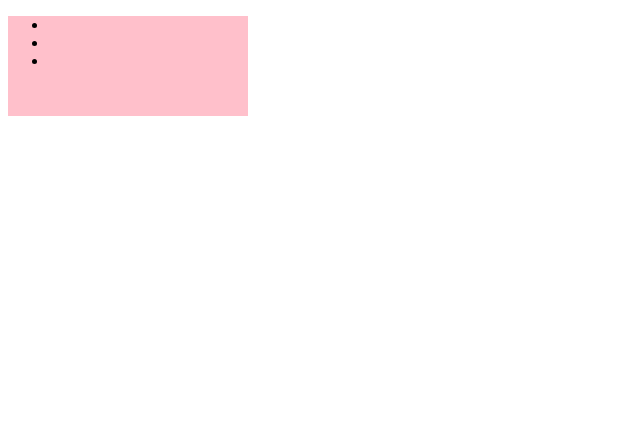
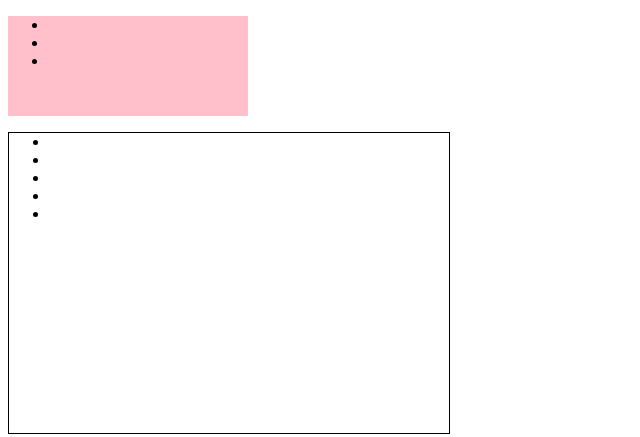
Before and after one commit to vipjue/project1, a plain HTML site: page index.html in a window 1280 px wide. Shown: the whole page, without its empty margins (0-640 px from the left). Drawn offline with Linux system fonts and the light colour scheme.

Commit message:
朋修改了你的index.html文件

```diff
--- a/index.html
+++ b/index.html
@@ -8,7 +8,11 @@
     <style>
         #box{width:100px;height: 100px;}
         .list{width:200px;height:100px;background: pink;}
-
+    	.box{
+    		width:400px;
+    		height: 300px;
+    		border:1px solid #000;
+    	}
     </style>
 </head>
 <body>
@@ -18,6 +22,13 @@
             <li></li>
             <li></li>
         </ul>
+        <ul class="box">
+        	<li></li>
+        	<li></li>
+        	<li></li>
+        	<li></li>
+        	<li></li>
+        </ul>
     </div>
 </body>
 </html>
```
